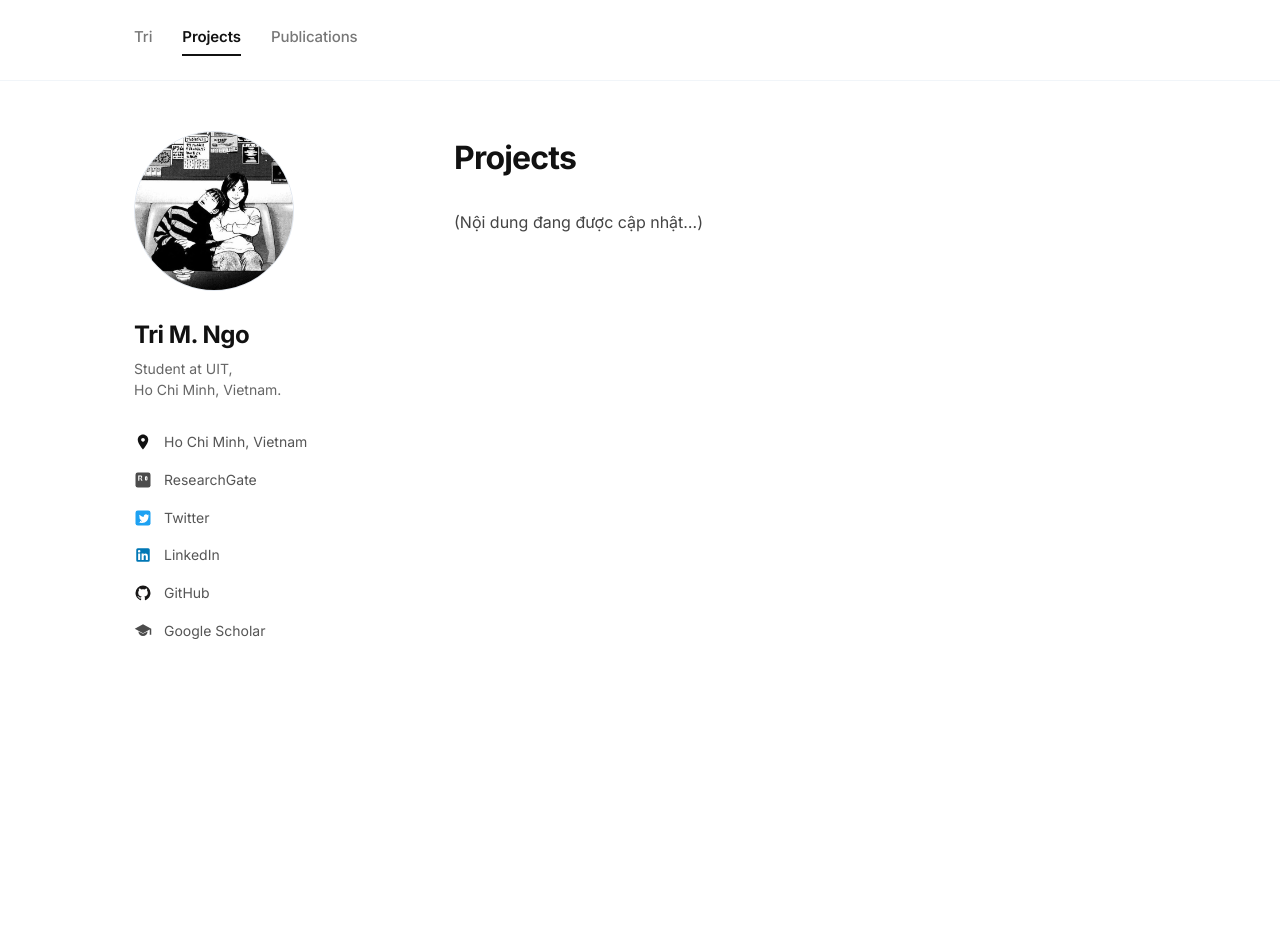
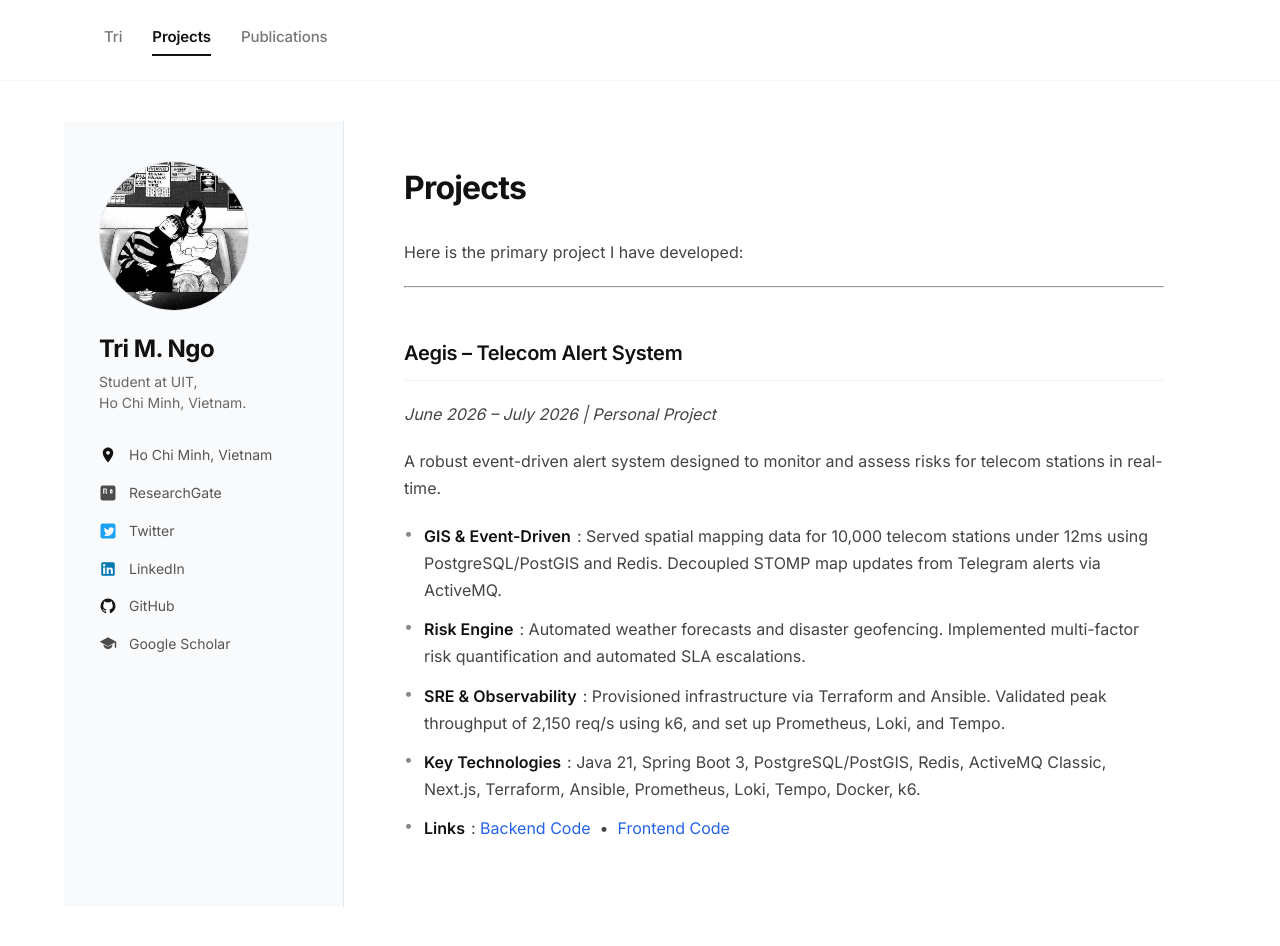
Before and after one commit to triaxios713/triaxios713.github.io, a Jekyll site: the page built from projects.md, in a window 1280 px wide and 987 px high. Shown: the top 946 px of the window. Built offline with Jekyll 4.4.1, drawn with Linux system fonts in a browser that asks for light colours.

Commit message:
feat: add styling, update CV link, and include Aegis project details

```diff
--- a/assets/css/style.css
+++ b/assets/css/style.css
@@ -29,13 +29,14 @@ a:hover {
 .navbar-header {
   border-bottom: 1px solid #f1f5f9;
   padding: 24px 0;
-  margin-bottom: 50px;
+  margin-bottom: 40px;
 }
 
 .navbar {
-  max-width: 1060px;
-  margin: 0 auto;
-  padding: 0 24px;
+  max-width: 1140px;
+  margin-left: 5%; /* Shift closer to left edge of screen */
+  margin-right: auto;
+  padding: 0 40px;
 }
 
 .nav-links {
@@ -65,32 +66,38 @@ a:hover {
   border-color: #111111; /* Clean underline for active page */
 }
 
-/* Layout Grid */
+/* Layout Grid - Split Panel Layout */
 .container {
-  max-width: 1060px;
-  margin: 0 auto;
-  padding: 0 24px 80px 24px;
+  max-width: 1140px;
+  margin-left: 5%; /* Shift closer to left edge of screen */
+  margin-right: auto;
+  padding: 0 40px 80px 0;
   display: grid;
-  grid-template-columns: 240px 1fr;
-  gap: 80px;
+  grid-template-columns: 280px 1fr; /* Sidebar width balanced */
+  gap: 0;
 }
 
-/* Sidebar */
+/* Sidebar with split background */
 .sidebar {
   font-size: 14px;
+  background-color: #f8fafc; /* slate-50: soft gray background */
+  border-right: 1px solid #e2e8f0; /* vertical divider line */
+  padding: 40px 35px; /* Symmetric padding (35px left and right) to center the content block */
 }
 
 .profile-card {
   position: sticky;
   top: 40px;
+  text-align: left; /* Left align text */
 }
 
 .avatar {
-  width: 160px;
-  height: 160px;
+  width: 150px;
+  height: 150px;
   border-radius: 50%;
   object-fit: cover;
   margin-bottom: 24px;
+  display: block;
   border: 1px solid #e2e8f0;
   transition: transform 0.3s cubic-bezier(0.16, 1, 0.3, 1);
 }
@@ -117,11 +124,13 @@ a:hover {
 
 .social-links {
   list-style: none;
+  width: 100%;
 }
 
 .social-links li {
   display: flex;
   align-items: center;
+  justify-content: flex-start; /* Left-align the list items */
   gap: 12px;
   margin-bottom: 14px;
   color: #555555;
@@ -129,7 +138,7 @@ a:hover {
 }
 
 .social-links li:hover {
-  transform: translateX(3px);
+  transform: translateX(3px); /* Shift right on hover for clean left-aligned list */
 }
 
 .social-links a {
@@ -165,6 +174,10 @@ a:hover {
 }
 
 /* Main Content Area */
+.content {
+  padding: 40px 0 40px 60px; /* Offset spacing from sidebar border */
+}
+
 .content h1 {
   font-size: 32px;
   font-weight: 700;
@@ -235,10 +248,23 @@ a:hover {
     padding: 20px 0;
   }
 
+  .navbar {
+    margin: 0 auto;
+    padding: 0 20px;
+  }
+
   .container {
     grid-template-columns: 1fr;
-    gap: 40px;
-    padding-bottom: 40px;
+    gap: 0;
+    padding: 0 20px 40px 20px;
+    margin: 0 auto;
+  }
+
+  .sidebar {
+    background-color: transparent;
+    border-right: none;
+    border-bottom: 1px solid #e2e8f0;
+    padding: 20px 0 30px 0;
   }
 
   .profile-card {
@@ -250,6 +276,7 @@ a:hover {
     width: 130px;
     height: 130px;
     margin-bottom: 16px;
+    margin: 0 auto 16px auto;
   }
 
   .social-links li {
@@ -259,4 +286,8 @@ a:hover {
   .social-links li:hover {
     transform: none;
   }
+
+  .content {
+    padding: 30px 0 0 0;
+  }
 }
--- a/projects.md
+++ b/projects.md
@@ -6,4 +6,17 @@ permalink: /projects.html
 
 # Projects
 
-(Nội dung đang được cập nhật...)
+Here is the primary project I have developed:
+
+---
+
+## **Aegis – Telecom Alert System**
+*June 2026 – July 2026 | Personal Project*
+
+A robust event-driven alert system designed to monitor and assess risks for telecom stations in real-time.
+
+- **GIS & Event-Driven**: Served spatial mapping data for 10,000 telecom stations under 12ms using PostgreSQL/PostGIS and Redis. Decoupled STOMP map updates from Telegram alerts via ActiveMQ.
+- **Risk Engine**: Automated weather forecasts and disaster geofencing. Implemented multi-factor risk quantification and automated SLA escalations.
+- **SRE & Observability**: Provisioned infrastructure via Terraform and Ansible. Validated peak throughput of 2,150 req/s using k6, and set up Prometheus, Loki, and Tempo.
+- **Key Technologies**: Java 21, Spring Boot 3, PostgreSQL/PostGIS, Redis, ActiveMQ Classic, Next.js, Terraform, Ansible, Prometheus, Loki, Tempo, Docker, k6.
+- **Links**: [Backend Code](https://github.com/triaxios713/AegisServer) &nbsp;•&nbsp; [Frontend Code](https://github.com/triaxios713/Aegis)
```
Also changed, not shown: index.md (+1 -1 lines), 1 other file.
